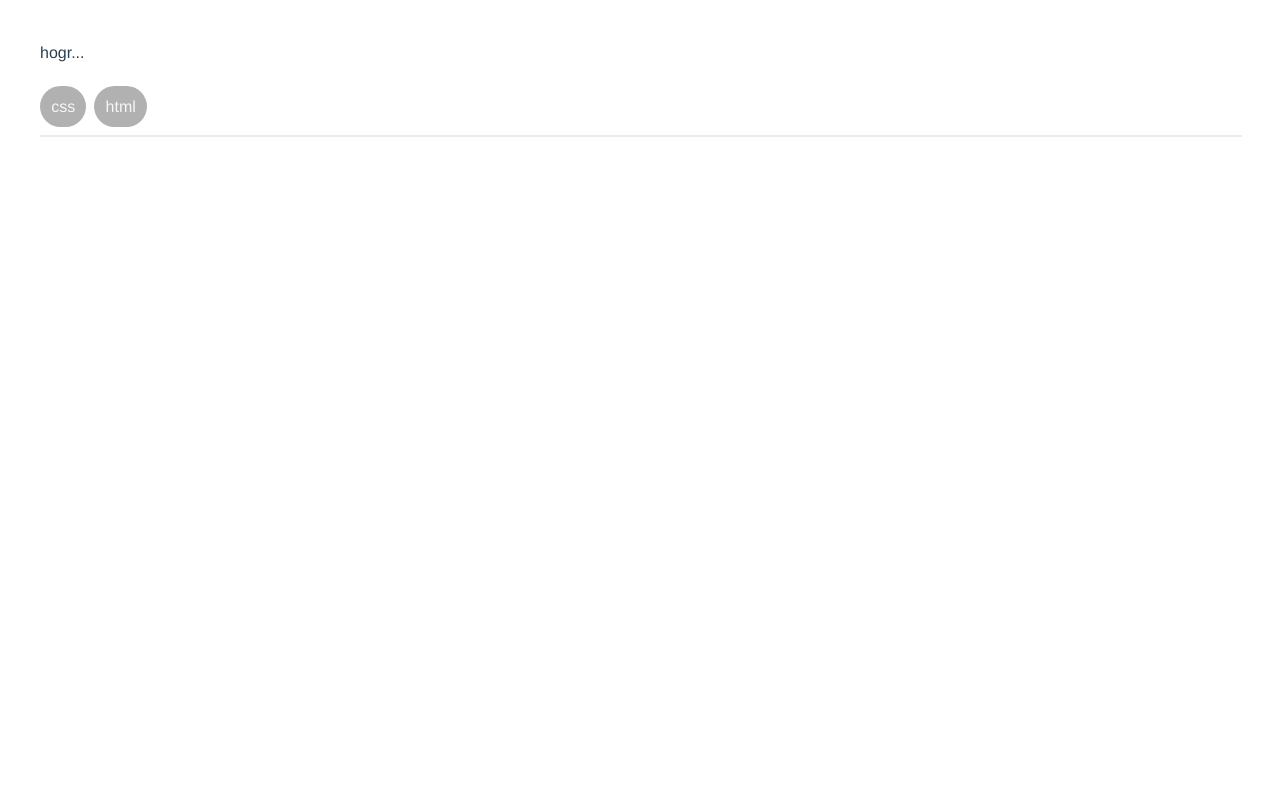
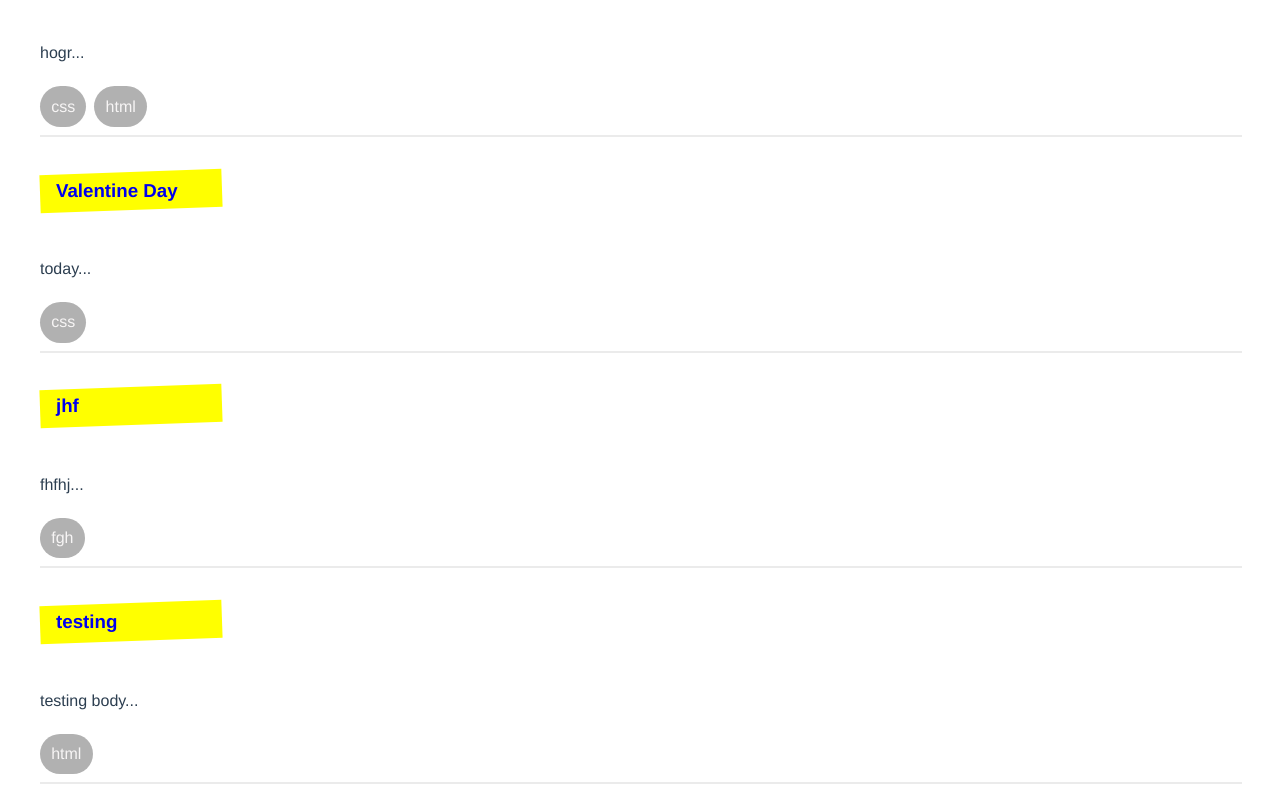
Before and after one commit to Zin-Mg-Nyunt/composition_api, a Vue app: page / in a window 1280 px wide. Shown: the part 984-1784 px from the top of the page. Before the commit the page ends 1137 px from the top, so only its background shows below. Built offline with nearby package versions, Linux system fonts and the light colour scheme; data requests are answered from the project's data file.

Commit message:
useRoute & useRouter

```diff
--- a/database/db.json
+++ b/database/db.json
@@ -33,6 +33,30 @@
         "html"
       ],
       "id": 5
+    },
+    {
+      "title": "Valentine Day",
+      "body": "today",
+      "tags": [
+        "css"
+      ],
+      "id": 6
+    },
+    {
+      "title": "jhf",
+      "body": "fhfhj",
+      "tags": [
+        "fgh"
+      ],
+      "id": 7
+    },
+    {
+      "title": "testing",
+      "body": "testing body",
+      "tags": [
+        "html"
+      ],
+      "id": 8
     }
   ]
 }
--- a/src/views/Create.vue
+++ b/src/views/Create.vue
@@ -21,8 +21,10 @@
 
 <script>
 import { ref } from '@vue/reactivity';
+import { useRouter } from "vue-router";
 export default {
     setup(){
+        let router = useRouter();
         let title = ref("");
         let body = ref("");
         let tag = ref("");
@@ -45,6 +47,9 @@
                     tags : tags.value
                 })
             })
+            // redirect to home page by using useRouter
+            // this.$router.push("/")
+            router.push("/")
         }
         return {title,body,tag,handleKeyUp,tags,addPost}
     }
--- a/src/views/Detail.vue
+++ b/src/views/Detail.vue
@@ -21,12 +21,14 @@
 
 import Spinner from '../components/Spinner'
 import getPost from "../composables/getPost";
+import { useRoute } from "vue-router";
 export default {
   components: {
     Spinner},
-    props:['id'],
-    setup(props){
-        let {post,error,load}=getPost(props.id)
+    props:['id'], // this.$route.params.id
+    setup(){
+        let route = useRoute();
+        let {post,error,load}=getPost(route.params.id) // instead using props.id
         load()
 
         return {post,error}
```
